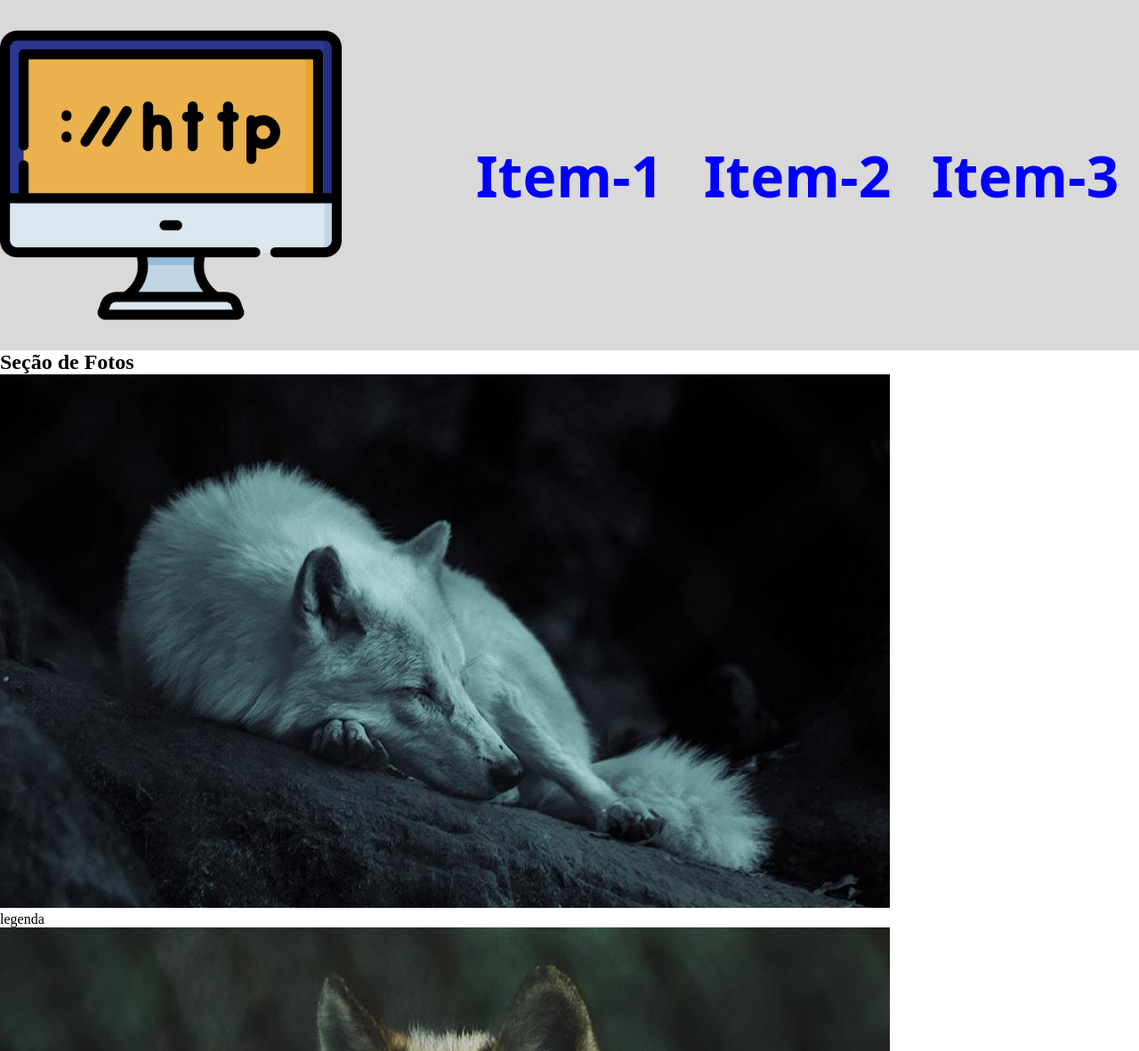
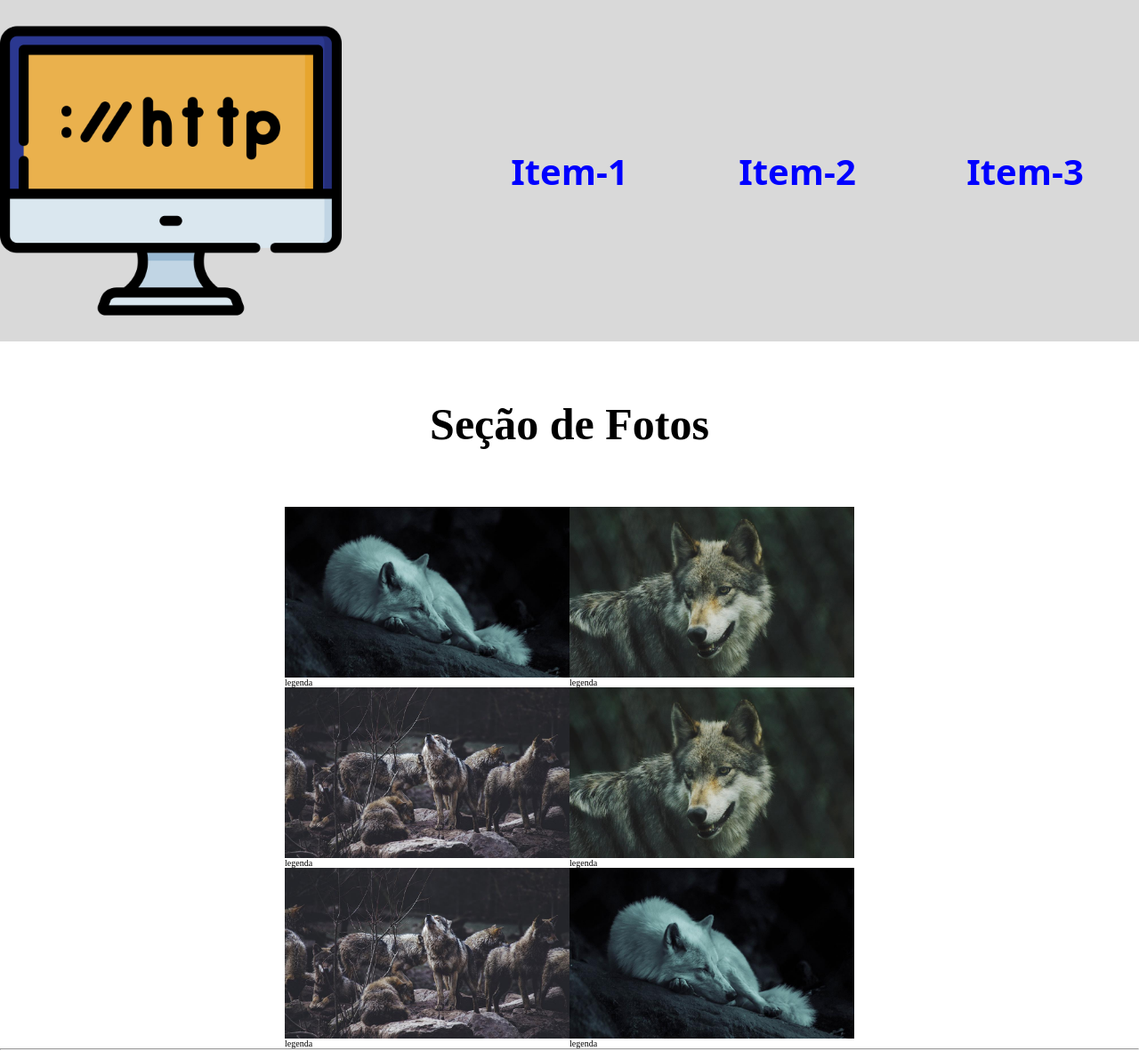
Before and after one commit to 1TDSPM-23/rm99892, a plain HTML site: page index.html in a window 1280 px wide. Shown: the top 1182 px of the page at 89% size. Drawn offline with Linux system fonts and the light colour scheme.

Commit message:
Estilos especificos do conteudo

```diff
--- a/CSS/estilo.css
+++ b/CSS/estilo.css
@@ -2,6 +2,10 @@
     margin: 0;
     padding: 0;
     box-sizing: border-box;
+}
+
+html{
+font-size: 62.5%;
 }
 
 .cabecalho{
@@ -40,3 +44,32 @@
     color: #d9d9d9;
 
 }
+
+.tit-sec{
+    text-align: center;
+    font-size: 5rem;
+    margin: 5% 0;
+}
+
+.conteudo{
+    display: flex;
+    flex-wrap: wrap;
+    max-width: 50vw;
+    margin: 0 auto;
+}
+
+.conteudo img{
+    max-width: 100%;
+    display: block;
+}
+
+/*
+Utilizando as propriedades especificas
+GROW/BASIS/SHRINK */
+
+.conteudo > div{
+    /* flex-grow: 1;
+    flex-shrink: 1;
+    flex-basis: 300px; */
+    flex: 1 1 300px;
+}
```
